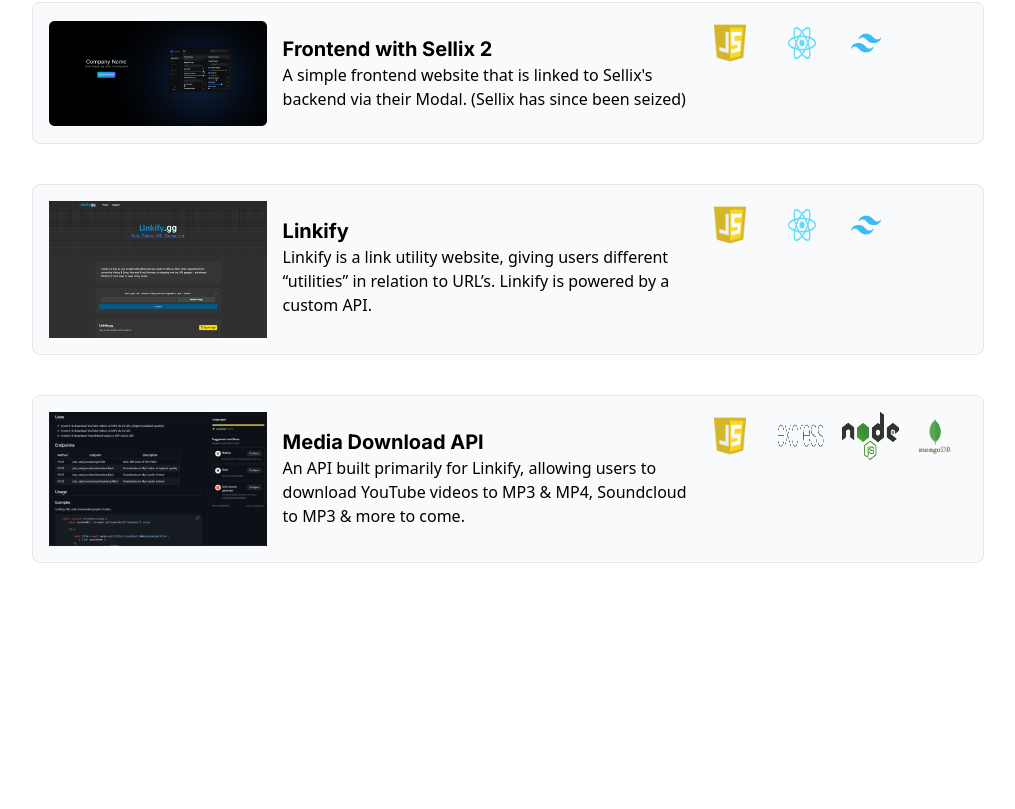
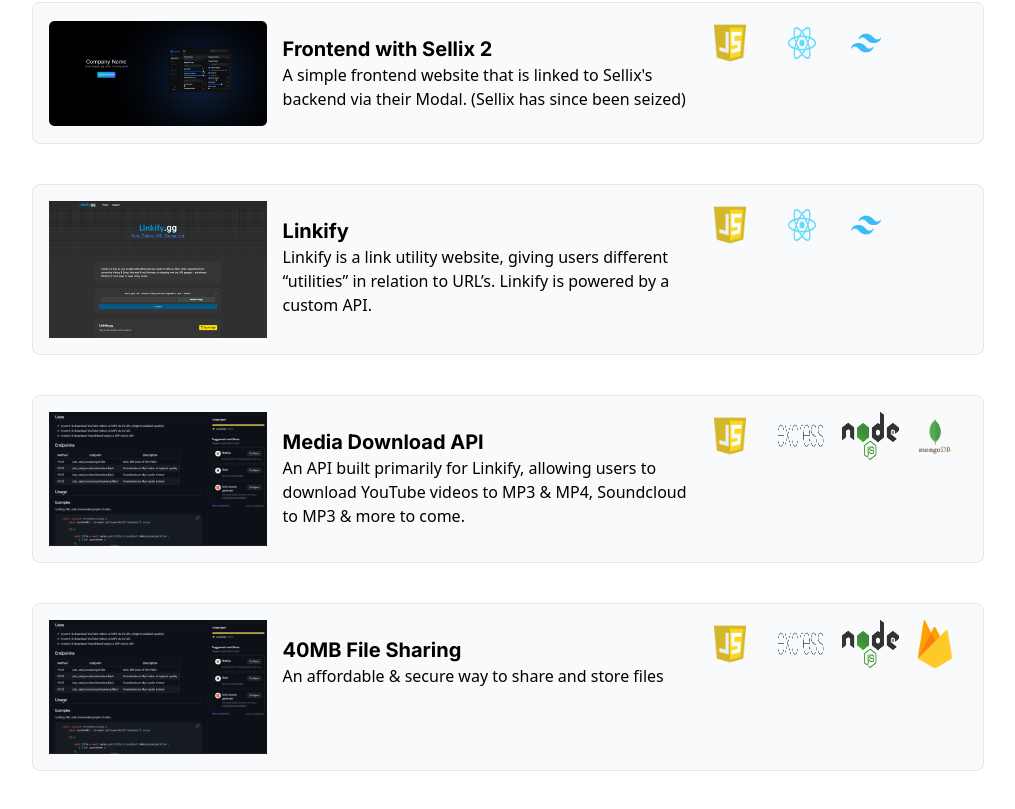
Before and after one commit to damonwindsor97/portfolio_2024, a React (Vite) app: page / in a window 1280 px wide. Shown: the part 984-1793 px from the top of the page, without its empty margins (132-1147 px from the left). Before the commit the page ends 1587 px from the top, so only its background shows below. Built offline with nearby package versions, Linux system fonts and the light colour scheme; a web font is replaced by a local one.

Commit message:
Update MyTab.jsx

```diff
--- a/src/components/MyTab/MyTab.jsx
+++ b/src/components/MyTab/MyTab.jsx
@@ -49,6 +49,14 @@
     tag: "api",
     tech: ["javascript", "express", "node", "mongo"],
     link: "https://github.com/damonwindsor97/media-download-api"
+  },
+  {  id: 4,
+    title: "40MB File Sharing",
+    description: "An affordable & secure way to share and store files",
+    image: MediaAPI,
+    tag: "website",
+    tech: ["javascript", "express", "node", "firebase"],
+    link: "https://40mb.cloud/"
   },
 ]
 
```
